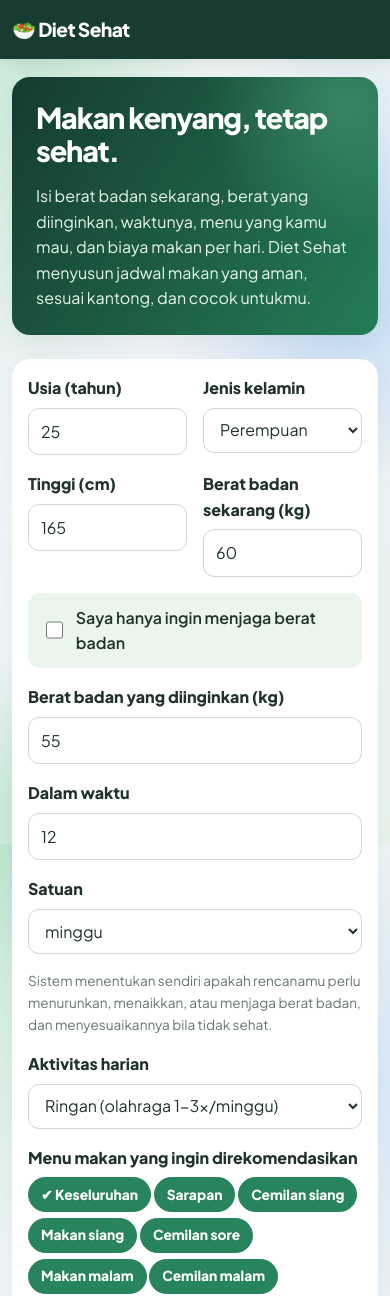
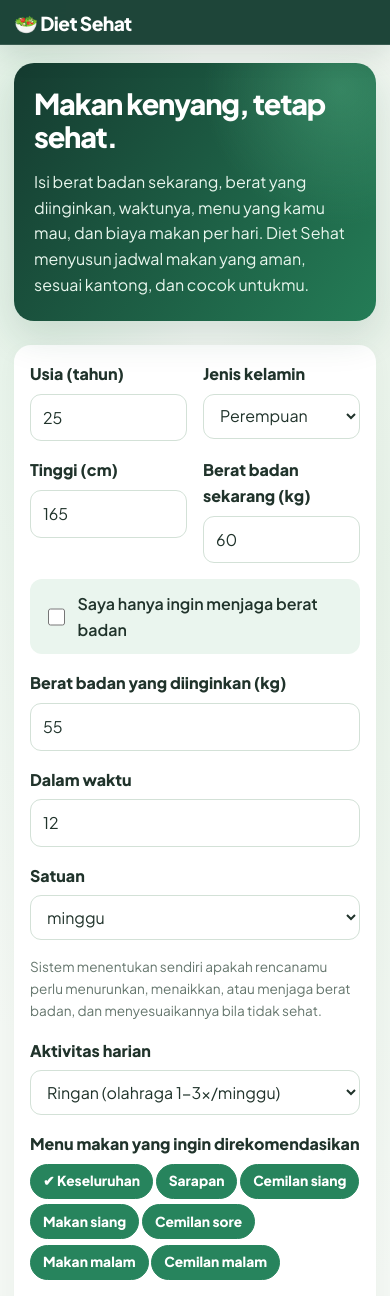
Before and after one commit to mfaizalfadhilulrohman/Diet-Sehat-Web, a Flask app: page / in a window 390 px wide. Shown: the top 1296 px of the page. Run offline with Flask 3, Linux system fonts and the light colour scheme.

Commit message:
Add files via upload

```diff
--- a/static/style.css
+++ b/static/style.css
@@ -1,6 +1,6 @@
 /* Diet Sehat — custom CSS tanpa framework */
 :root{--ink:#173c32;--leaf:#27845d;--leaf-dark:#1d6748;--mint:#eaf5ee;--paper:#f5f8f6;--line:#dce8e0;--muted:#65766d;--white:#fff;--radius:18px;--shadow:0 8px 28px rgba(23,60,50,.07)}
-*{box-sizing:border-box}html{scroll-behavior:smooth}body{margin:0;background:radial-gradient(ellipse at 8% 5%,#c9ead8 0,transparent 34%),radial-gradient(ellipse at 95% 28%,#d7e9f7 0,transparent 30%),linear-gradient(145deg,#edf7ef 0%,#f2f4fb 48%,#e8f4ed 100%);background-attachment:fixed;color:#20332b;font:16px/1.6 "Plus Jakarta Sans",Inter,system-ui,-apple-system,"Segoe UI",sans-serif}
+*{box-sizing:border-box}html{scroll-behavior:smooth}body{margin:0;background:var(--paper);color:#20332b;font:16px/1.6 "Plus Jakarta Sans",Inter,system-ui,-apple-system,"Segoe UI",sans-serif}
 a{color:var(--leaf);text-decoration:none}a:hover{color:var(--leaf-dark)}img{max-width:100%}button,input,select,textarea{font:inherit}button,.btn{cursor:pointer}
 .container{width:min(100% - 32px,1100px);margin-inline:auto}.py-4{padding-block:28px}.mt-4{margin-top:1.5rem}.mt-3{margin-top:1rem}.mt-2{margin-top:.6rem}.mb-4{margin-bottom:1.5rem}.mb-3{margin-bottom:1rem}.mb-2{margin-bottom:.6rem}.mb-1{margin-bottom:.35rem}.my-3{margin-block:1rem}.my-2{margin-block:.6rem}.d-block{display:block}.d-flex{display:flex}.flex-wrap{flex-wrap:wrap}.gap-2{gap:.6rem}.text-center{text-align:center}.text-muted,.small.text-muted{color:var(--muted)}.small{font-size:.88rem}.fw-bold{font-weight:800}.fw-semibold{font-weight:700}.h5{font-size:1.2rem}.h6{font-size:1rem}.fs-5{font-size:1.2rem}.mb-0{margin-bottom:0}.mt-1{margin-top:.25rem}.border-0{border:0!important}.shadow-sm{box-shadow:var(--shadow)}.text-success{color:var(--leaf)}.text-white{color:white}.text-bg-success{background:var(--leaf);color:#fff}.text-bg-light{background:#eef4f0;color:#29463a}.py-2{padding-block:.6rem}.px-3{padding-inline:1rem}.w-100{width:100%}
 .navbar{background:var(--ink);color:#fff;box-shadow:0 3px 18px #102b221c}.nav-inner{display:flex;align-items:center;justify-content:space-between;gap:16px;padding:14px 0}.navbar-brand{font-size:1.2rem;letter-spacing:-.03em}.btn-group{display:flex;gap:7px;flex-wrap:wrap}.btn-group .btn{border-radius:999px}
@@ -14,18 +14,42 @@ a{color:var(--leaf);text-decoration:none}a:hover{color:var(--leaf-dark)}img{max-
 @media(max-width:700px){.container{width:min(100% - 24px,1100px)}.nav-inner{align-items:flex-start;flex-direction:column;gap:10px}.btn-group{width:100%}.btn-group .btn{flex:1}.py-4{padding-block:18px}.hero{border-radius:18px}.slot{gap:8px}.slot .waktu{flex-basis:90px}.item{flex-basis:165px}}
 @media(max-width:480px){.col-6{width:50%}.col-4{width:33.3333%}.slot{flex-direction:column;gap:5px}.slot .waktu{padding-top:0;flex:auto}.menu{flex-direction:column}.menu .foto{width:100%;height:180px;flex-basis:auto}.chat-log{max-height:58vh}.btn-lg{width:100%}.stat{padding:12px 6px}.stat small{font-size:.75rem}.d-flex.flex-wrap .btn{flex:1 1 auto}.form-control,.form-select{font-size:16px}}
 
-/* Latar visual tambahan: hijau lembut dengan aksen biru, tetap nyaman dibaca */
-main.container{position:relative}
-main.container:before{content:"";position:fixed;z-index:-1;left:-110px;bottom:-130px;width:320px;height:320px;border-radius:50%;background:radial-gradient(circle,#a7dfc0aa,transparent 70%);pointer-events:none}
-main.container:after{content:"";position:fixed;z-index:-1;right:-130px;top:120px;width:360px;height:360px;border-radius:50%;background:radial-gradient(circle,#b9d5f0aa,transparent 70%);pointer-events:none}
-.card{box-shadow:0 10px 30px rgba(29,78,55,.055)}
-
-
-/* Cari Menu: area jawaban dapat digulir, kolom pencarian tetap di bagian bawah. */
-.chat-page{display:flex;flex-direction:column;min-height:calc(100dvh - 150px);height:calc(100dvh - 150px);gap:10px}
-.chat-page .chat-log{flex:1 1 auto;min-height:180px;max-height:none;overflow-y:auto;overscroll-behavior:contain;scroll-behavior:smooth}
-.chat-page #f{position:sticky;bottom:0;z-index:5;flex:0 0 auto;padding:10px;background:rgba(239,247,241,.97);border:1px solid var(--line);border-radius:15px;box-shadow:0 -5px 18px rgba(24,65,43,.08);backdrop-filter:blur(10px)}
-.chat-page #f .form-control{min-width:0}
-.chat-page #f button{flex:0 0 auto}
-@supports(height:100dvh){.chat-page{min-height:calc(100dvh - 150px);height:calc(100dvh - 150px)}}
-@media(max-width:600px){.chat-page{min-height:calc(100dvh - 125px);height:calc(100dvh - 125px)}.chat-page .chat-log{min-height:140px}.chat-page #f{padding:7px;bottom:0}}
+/* --- Responsive visual refresh: desktop, tablet, and mobile --- */
+:root{--ink:#173f33;--leaf:#27845d;--leaf-dark:#1d6748;--mint:#eaf5ee;--paper:#f3f7f3;--line:#dce8e0;--muted:#65766d;--white:#fff;--radius:20px;--shadow:0 10px 32px rgba(23,60,50,.075)}
+body{background:radial-gradient(ellipse at 8% 0%,rgba(192,229,203,.38),transparent 34%),radial-gradient(ellipse at 100% 25%,rgba(220,237,222,.55),transparent 32%),var(--paper);min-height:100vh;color:#20332b}
+.navbar.nav-nutri{position:relative;z-index:5;background:rgba(23,63,51,.97);border-bottom:1px solid rgba(255,255,255,.12);box-shadow:0 8px 28px rgba(16,43,34,.12);backdrop-filter:blur(14px)}
+.nav-inner{max-width:1100px!important;min-height:76px;padding:12px 0;display:flex;align-items:center;justify-content:space-between;gap:24px}
+.navbar-brand{display:inline-flex;align-items:center;gap:10px;color:#fff!important;text-decoration:none;flex-shrink:0;line-height:1.15}
+.brand-mark{width:42px;height:42px;display:grid;place-items:center;border-radius:14px;background:rgba(255,255,255,.13);font-size:23px}
+.brand-copy{display:flex;flex-direction:column;gap:4px}.brand-copy strong{font-size:1.02rem;letter-spacing:-.025em}.brand-copy small{font-size:.7rem;font-weight:500;color:#c5dfd0;letter-spacing:.015em}
+.main-nav{display:flex;align-items:center;gap:5px;padding:5px;border:1px solid rgba(255,255,255,.13);background:rgba(5,34,24,.2);border-radius:16px}
+.main-nav .nav-link{display:inline-flex;align-items:center;justify-content:center;gap:8px;min-height:38px;padding:8px 15px;border-radius:11px;color:#d7e9de;font-size:.86rem;font-weight:700;white-space:nowrap;transition:background .18s ease,color .18s ease,transform .18s ease;text-decoration:none}
+.main-nav .nav-link:hover{background:rgba(255,255,255,.1);color:#fff}.main-nav .nav-link.active{background:#f5fbf6;color:var(--ink);box-shadow:0 2px 8px #08281b22}
+.nav-icon{font-size:1.08rem;line-height:1;opacity:.9}
+.page-content{max-width:1100px!important;padding-top:clamp(20px,3vw,34px);padding-bottom:24px}
+.site-note{text-align:center;color:#78887f;font-size:.78rem;margin:28px 0 4px}
+.card{box-shadow:0 5px 20px rgba(30,73,52,.035);border-color:#dfebe2}
+.hero{box-shadow:0 16px 38px rgba(18,76,48,.14)}
+.form-control,.form-select{border-color:#d3e1d7}.form-control:focus,.form-select:focus{box-shadow:0 0 0 4px #27845d18}
+.btn{transition:transform .18s ease,box-shadow .18s ease,background .18s ease}.btn:hover{box-shadow:0 5px 14px rgba(23,60,50,.09)}
+@media(min-width:701px){.nav-inner{width:min(100% - 40px,1100px)}.page-content{width:min(100% - 40px,1100px)}}
+@media(max-width:700px){
+  .container{width:calc(100% - 28px)}
+  .nav-inner{width:calc(100% - 28px);min-height:0;padding:12px 0 10px;gap:12px;align-items:center;flex-direction:row;flex-wrap:wrap}
+  .brand-mark{width:37px;height:37px;border-radius:12px;font-size:20px}.brand-copy strong{font-size:.95rem}.brand-copy small{font-size:.66rem}
+  .main-nav{order:2;width:100%;display:grid;grid-template-columns:repeat(3,minmax(0,1fr));gap:4px;padding:4px;border-radius:14px}
+  .main-nav .nav-link{min-width:0;min-height:36px;padding:7px 5px;gap:6px;font-size:.78rem;border-radius:10px}
+  .nav-icon{font-size:1rem}
+  .page-content{padding-top:18px;padding-bottom:18px}
+  .hero{padding:24px 20px;border-radius:20px}
+  .card{border-radius:17px}
+}
+@media(max-width:380px){
+  .container,.nav-inner,.page-content{width:calc(100% - 22px)}
+  .main-nav .nav-link{font-size:.73rem;gap:4px;padding-inline:3px}
+  .nav-icon{font-size:.92rem}
+  .brand-mark{width:34px;height:34px}
+}
+@media(min-width:701px) and (max-width:900px){
+  .nav-inner{gap:14px}.main-nav .nav-link{padding-inline:11px}.brand-copy small{font-size:.65rem}
+}
```
